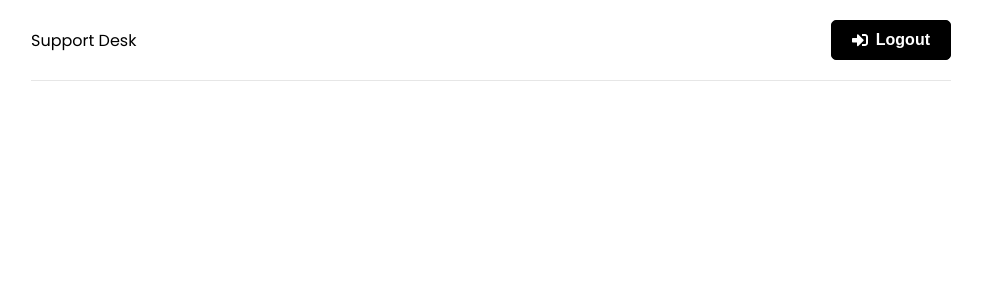
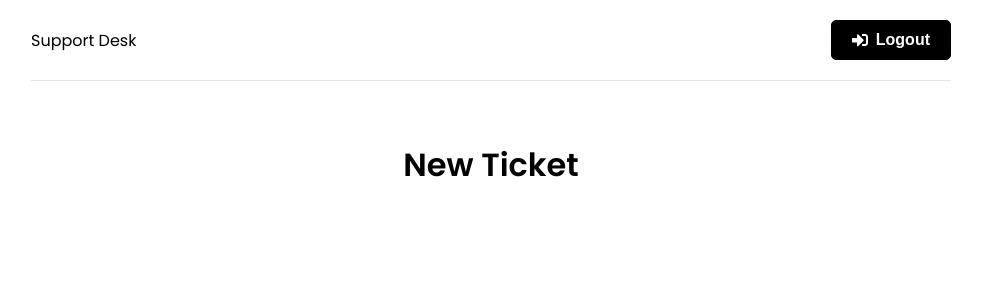
Before and after one commit to poonnakarn/support-desk-mern, a React (Create React App) app in the folder frontend/: page /new-ticket in a window 1280 px wide. Before the commit this address had no page. Shown: the top 300 px of the page, without its empty margins (149-1131 px from the left). Built offline with nearby package versions, Linux system fonts and the light colour scheme; sample sign-in values are in the browser's storage.

Commit message:
Private route with react-router-dom

```diff
--- a/frontend/src/App.js
+++ b/frontend/src/App.js
@@ -6,6 +6,8 @@
 import Home from './pages/Home'
 import Login from './pages/Login'
 import Register from './pages/Register'
+import NewTicket from './pages/NewTicket'
+import PrivateRoute from './components/PrivateRoute'
 
 function App() {
   return (
@@ -17,6 +19,9 @@
             <Route path='/' element={<Home />} />
             <Route path='/login' element={<Login />} />
             <Route path='/register' element={<Register />} />
+            <Route path='/new-ticket' element={<PrivateRoute />}>
+              <Route path='/new-ticket' element={<NewTicket />} />
+            </Route>
           </Routes>
         </div>
       </Router>
--- /dev/null
+++ b/frontend/src/components/PrivateRoute.jsx
@@ -0,0 +1,15 @@
+import { Navigate, Outlet } from 'react-router-dom'
+
+import { useAuthStatus } from '../hooks/useAuthStatus'
+import Spinner from './Spinner'
+
+const PrivateRoute = () => {
+  const { loggedIn, checkingStatus } = useAuthStatus()
+
+  if (checkingStatus) {
+    return <Spinner />
+  }
+
+  return loggedIn ? <Outlet /> : <Navigate to='/login' />
+}
+export default PrivateRoute
--- /dev/null
+++ b/frontend/src/hooks/useAuthStatus.js
@@ -0,0 +1,20 @@
+import { useState, useEffect } from 'react'
+import { useSelector } from 'react-redux'
+
+export const useAuthStatus = () => {
+  const [loggedIn, setLoggedIn] = useState(false)
+  const [checkingStatus, setCheckingStatus] = useState(true)
+
+  const { user } = useSelector((state) => state.auth)
+
+  useEffect(() => {
+    if (user) {
+      setLoggedIn(true)
+    } else {
+      setLoggedIn(false)
+    }
+    setCheckingStatus(false)
+  }, [user])
+
+  return { loggedIn, checkingStatus }
+}
--- /dev/null
+++ b/frontend/src/pages/NewTicket.jsx
@@ -0,0 +1,8 @@
+function NewTicket() {
+  return (
+    <div>
+      <h1>New Ticket</h1>
+    </div>
+  )
+}
+export default NewTicket
```
